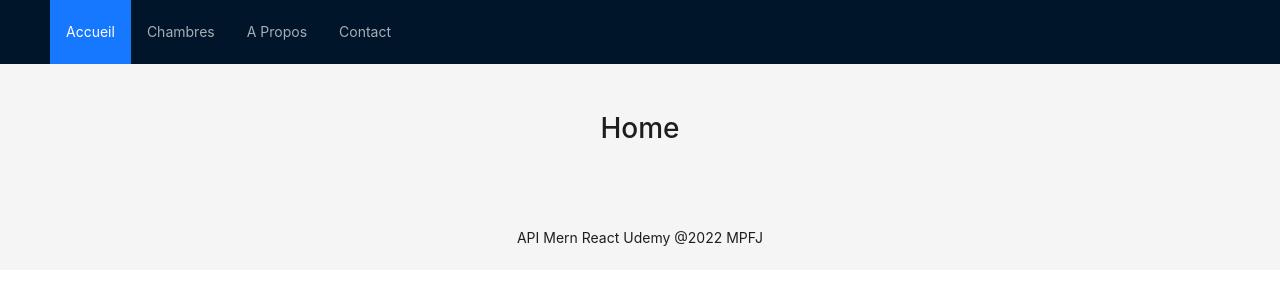
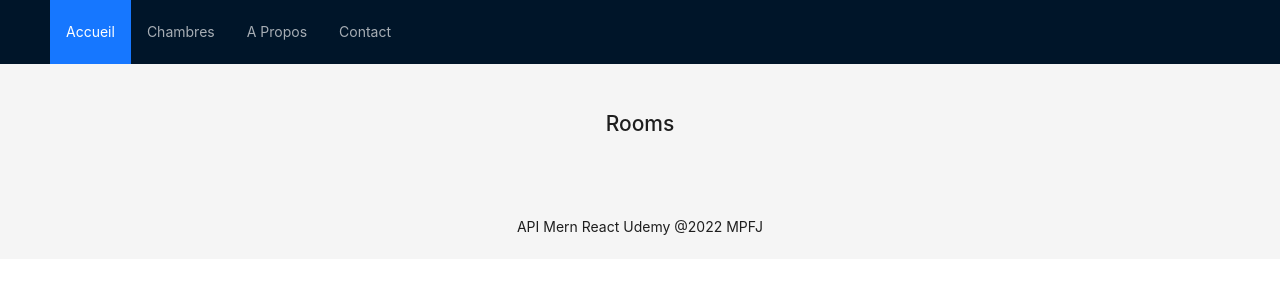
Before and after one commit to Manidoux41/frontend-api-udemy, a React (Vite) app: page /rooms in a window 1280 px wide. Shown: the top 300 px of the page. Built offline with nearby package versions, Linux system fonts and the light colour scheme.

Commit message:
implement react router

```diff
--- a/src/App.jsx
+++ b/src/App.jsx
@@ -1,11 +1,21 @@
 import React from 'react'
 import MPLayout from './components/Layout';
+import { Routes, Route } from 'react-router-dom'
+import HomePage from './pages/HomePage';
+import RoomsPage from './pages/RoomsPage'
 
 const App = () => {
   return (
 
     <MPLayout>
-      <h1>Home</h1>
+      <Routes>
+        <Route path='/' element={<HomePage />} />
+        <Route path='/rooms' element={<RoomsPage /> } />
+        <Route path='/about' element={<h1>A Propos</h1>} />
+        <Route path='/contact' element={<h1>Contact</h1>} />
+        <Route path='*' element={<h1>Not Found 404</h1>} />
+
+      </Routes>
     </MPLayout>
   )
 }
--- /dev/null
+++ b/src/pages/HomePage.jsx
@@ -0,0 +1,9 @@
+import React from 'react'
+
+const HomePage = () => {
+  return (
+    <h1>Home</h1>
+  )
+}
+
+export default HomePage
--- /dev/null
+++ b/src/pages/RoomsPage.jsx
@@ -0,0 +1,12 @@
+import React from 'react'
+import {Routes, Route} from 'react-router-dom';
+
+const RoomsPage = () => {
+  return (
+    <Routes>
+        <Route path='/' element={<h2>Rooms</h2>} />
+    </Routes>
+  )
+}
+
+export default RoomsPage
```
